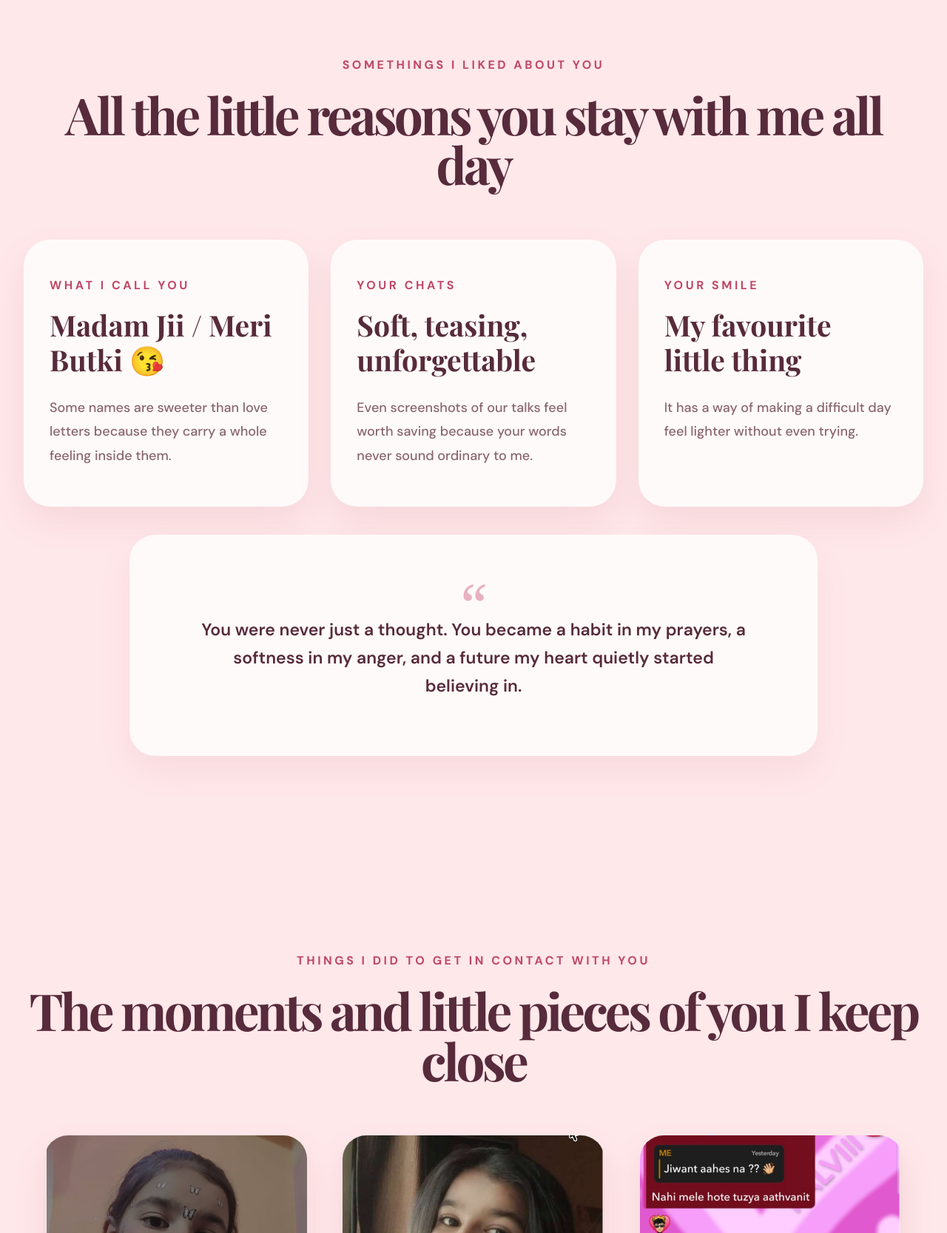
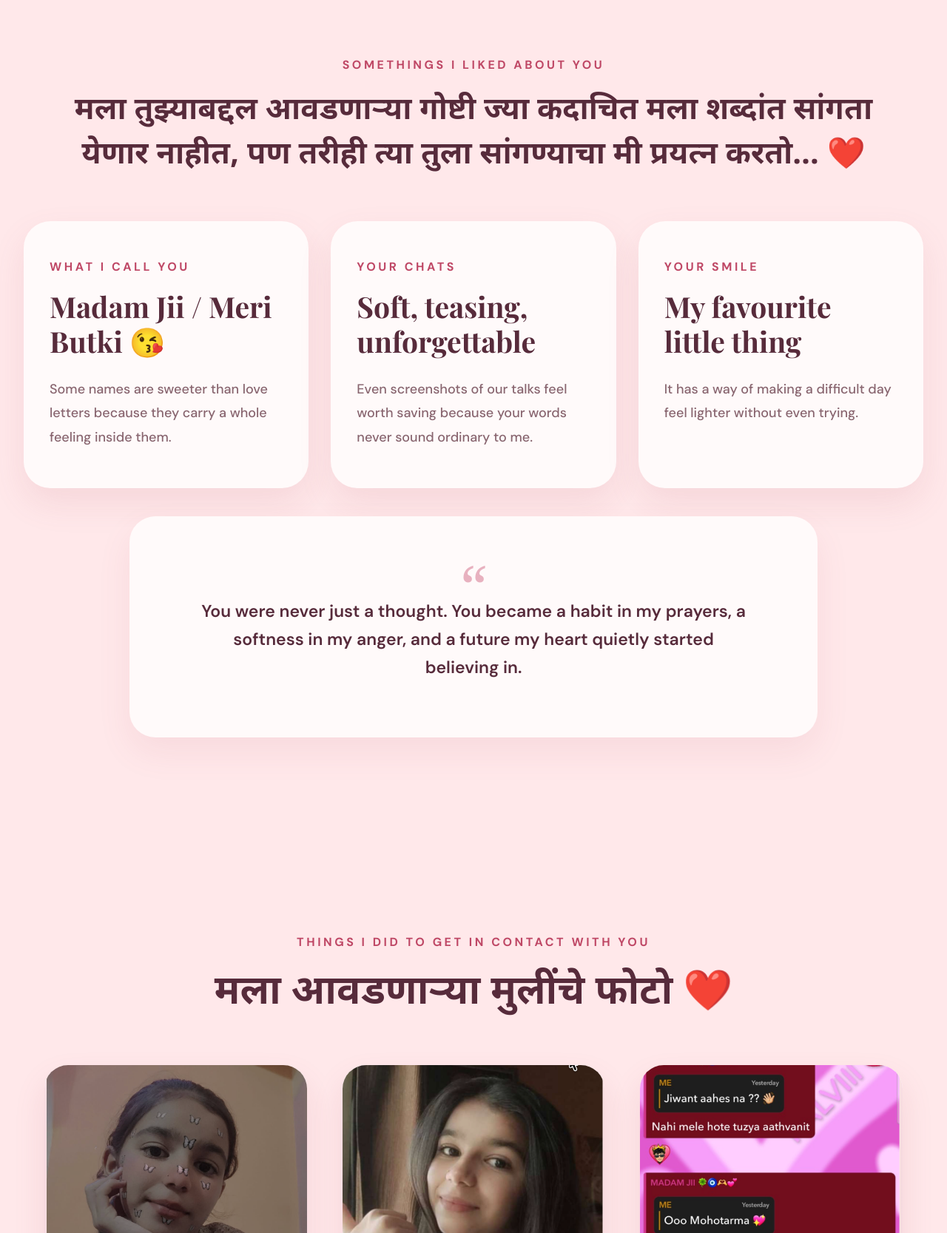
Before and after one commit to noname1404/prachi-g, a plain HTML site: page index.html in a window 1280 px wide. Shown: the part 1840-3507 px from the top of the page at 74% size. Drawn offline with nearby package versions, Linux system fonts and the light colour scheme.

Commit message:
Add files via upload

```diff
--- a/index.html
+++ b/index.html
@@ -44,7 +44,7 @@
 
       <section class="section" id="things">
         <p class="eyebrow">SOMETHINGS I LIKED ABOUT YOU</p>
-        <h2>All the little reasons you stay with me all day</h2>
+        <h2 class="marathi-reasons-title">मला तुझ्याबद्दल आवडणाऱ्या गोष्टी ज्या कदाचित मला शब्दांत सांगता येणार नाहीत, पण तरीही त्या तुला सांगण्याचा मी प्रयत्न करतो… ❤️</h2>
         <div class="cards">
           <article class="card"><p class="card-label">WHAT I CALL YOU</p><h3>Madam Jii / Meri Butki 😘</h3><p>Some names are sweeter than love letters because they carry a whole feeling inside them.</p></article>
           <article class="card"><p class="card-label">YOUR CHATS</p><h3>Soft, teasing, unforgettable</h3><p>Even screenshots of our talks feel worth saving because your words never sound ordinary to me.</p></article>
@@ -55,7 +55,7 @@
 
       <section class="section gallery-section" id="gallery">
         <p class="eyebrow">THINGS I DID TO GET IN CONTACT WITH YOU</p>
-        <h2>The moments and little pieces of you I keep close</h2>
+        <h2 class="marathi-gallery-title">मला आवडणाऱ्या मुलींचे फोटो ❤️</h2>
         <div class="gallery">
           <figure class="photo"><img src="memory-one.png" alt="Butterfly selfie" /><figcaption>The butterfly selfie that made me stop and stare</figcaption></figure>
           <figure class="photo"><img src="memory-two.png" alt="A soft window-light smile" /><figcaption>Your soft window-light smile that feels instantly calming</figcaption></figure>
--- a/styles.css
+++ b/styles.css
@@ -126,3 +126,46 @@ footer{text-align:center;padding:30px;color:#87626c;font-weight:700}
     grid-template-columns: 1fr;
   }
 }
+
+
+/* Long Marathi title: keep it readable and balanced on desktop and mobile */
+.marathi-reasons-title {
+  font-family: "Noto Sans Devanagari", "DM Sans", sans-serif !important;
+  font-size: clamp(27px, 3.25vw, 48px) !important;
+  line-height: 1.45 !important;
+  letter-spacing: 0 !important;
+  max-width: 1180px !important;
+  margin: 23px auto 58px !important;
+  padding: 0 16px;
+  overflow-wrap: anywhere;
+  text-wrap: pretty;
+}
+
+@media (max-width: 600px) {
+  .marathi-reasons-title {
+    font-size: clamp(23px, 6.3vw, 32px) !important;
+    line-height: 1.55 !important;
+    margin-bottom: 38px !important;
+  }
+}
+
+
+/* Gallery title in Marathi */
+.marathi-gallery-title {
+  font-family: "Noto Sans Devanagari", "DM Sans", sans-serif !important;
+  font-size: clamp(32px, 4.2vw, 58px) !important;
+  line-height: 1.4 !important;
+  letter-spacing: 0 !important;
+  max-width: 1100px !important;
+  padding: 0 16px;
+  margin: 23px auto 58px !important;
+  overflow-wrap: anywhere;
+}
+
+@media (max-width: 600px) {
+  .marathi-gallery-title {
+    font-size: clamp(27px, 7vw, 36px) !important;
+    line-height: 1.5 !important;
+    margin-bottom: 38px !important;
+  }
+}
```
